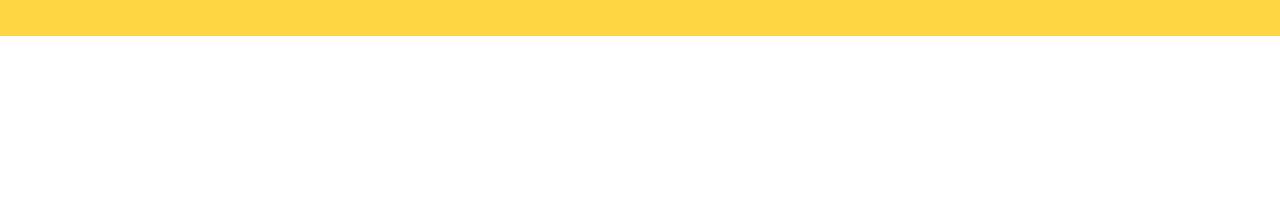
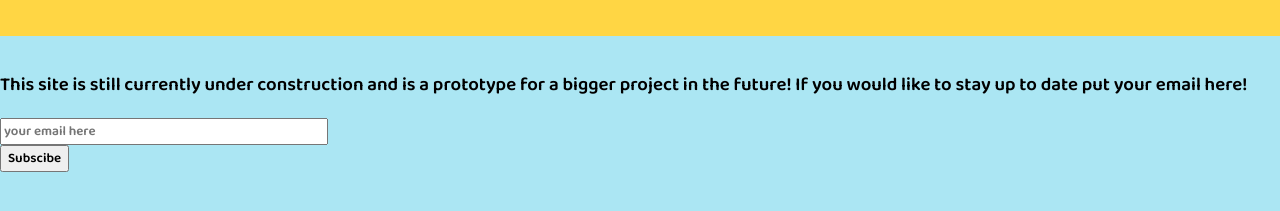
Before and after one commit to kbongco/NookDepot, a React (Create React App) app in the folder client/: page / in a window 1280 px wide. Shown: the part 813-1024 px from the top of the page. Before the commit the page ends 849 px from the top, so only its background shows below. Built offline with nearby package versions, Linux system fonts and the light colour scheme.

Commit message:
completed home page

```diff
--- a/client/src/components/Subscribe/Subscribe.css
+++ b/client/src/components/Subscribe/Subscribe.css
@@ -0,0 +1,4 @@
+.email-here{
+  width: 25vw;
+  display:block;
+}
--- a/client/src/components/Subscribe/Subscribe.jsx
+++ b/client/src/components/Subscribe/Subscribe.jsx
@@ -1,5 +1,24 @@
 import React, { useState, useEffect } from 'react';
+import './Subscribe.css'
 
 export default function Subscribe() {
-  const [subscribingEmail, updateSubscribingEmail ] = useState('')
+  const [subscribingEmail, updateSubscribingEmail] = useState('')
+  const handleChange = (event) => {
+    updateSubscribingEmail(event.target.value)
+  }
+
+  return (
+    <div className='stayupdated'>
+      <h3>This site is still currently under construction and is a prototype for a bigger project in the future! If you would like to stay up to date put your email here!</h3>
+      <input
+        className='email-here'
+        type='text'
+        placeholder='your email here'
+        value={subscribingEmail}
+        onChange={handleChange} />
+      <button className='subscribe' type='submit'>Subscibe</button>
+    </div>
+  )
+
+
 }
--- a/client/src/screens/Home/Home.css
+++ b/client/src/screens/Home/Home.css
@@ -40,3 +40,9 @@
 .demand{
   margin-top:0px
 }
+
+.subscribe-here{
+  background-color:#ABE6F3;
+  padding-top:15px;
+  padding-bottom:200px;
+}
--- a/client/src/screens/Home/Home.jsx
+++ b/client/src/screens/Home/Home.jsx
@@ -1,5 +1,6 @@
 import React from 'react';
 import Layout from '../../layouts/Layout.jsx'
+import Subscribe from '../../components/Subscribe/Subscribe.jsx'
 import './Home.css';
 
 export default function Home() {
@@ -33,6 +34,9 @@ export default function Home() {
         </p>
         </div>
       </div>
+      <div className='subscribe-here'>
+        <Subscribe/>
+      </div>
     </Layout>
   )
 }
```
